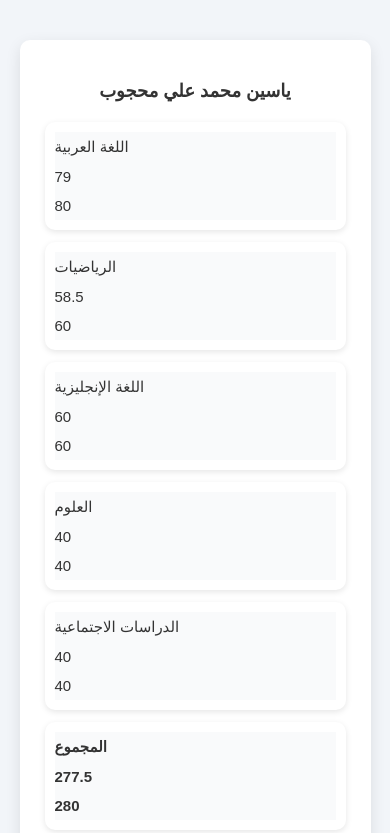
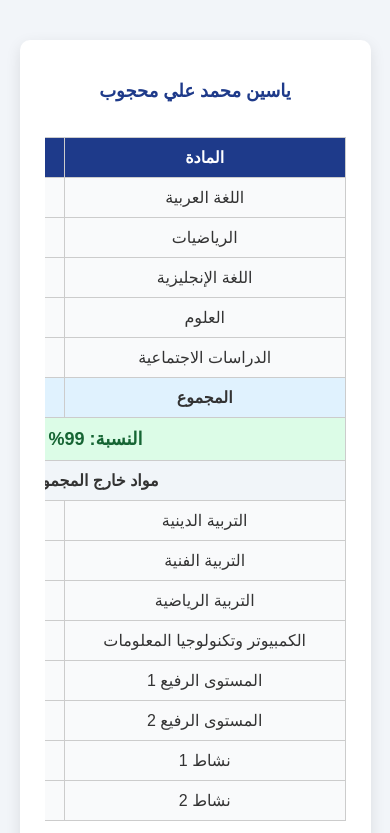
Before and after one commit to YassinWebsites/omar-bin-elkhattab5566, a plain HTML site: page students.html in a window 390 px wide. Shown: the top 833 px of the page. Drawn offline with Linux system fonts and the light colour scheme.

Commit message:
Update style.css

```diff
--- a/style.css
+++ b/style.css
@@ -1,3 +1,4 @@
+
 * {
   box-sizing: border-box;
   font-family: 'Cairo', Arial, sans-serif;
@@ -8,6 +9,7 @@ body {
   background: #f2f5f9;
   color: #333;
 }
+
 
 .header {
   background: #1e3a8a;
@@ -21,10 +23,11 @@ body {
   font-weight: bold;
 }
 
+
 .container {
   background: #fff;
   width: 90%;
-  max-width: 450px;
+  max-width: 600px;
   margin: 40px auto;
   padding: 25px;
   border-radius: 10px;
@@ -40,7 +43,9 @@ h1 {
 h2 {
   margin-bottom: 20px;
   font-size: 18px;
+  color: #1e3a8a;
 }
+
 
 input {
   width: 100%;
@@ -56,9 +61,10 @@ input:focus {
   border-color: #1e3a8a;
 }
 
+
 button {
   background: #1e3a8a;
-  color: white;
+  color: #fff;
   border: none;
   padding: 12px;
   width: 100%;
@@ -72,6 +78,7 @@ button:hover {
   background: #162f6a;
 }
 
+
 #msg {
   margin-top: 15px;
   color: red;
@@ -79,28 +86,15 @@ button:hover {
 }
 
 
-table {
+.table-wrapper {
   width: 100%;
-  border-collapse: collapse;
-  margin-top: 20px;
+  overflow-x: auto;
 }
 
-th, td {
-  border: 1px solid #ddd;
-  padding: 10px;
-}
-
-th {
-  background: #1e3a8a;
-  color: white;
-}
-
-td {
-  background: #f9fafb;
-}
 
 .result-table {
   width: 100%;
+  min-width: 520px;
   border-collapse: collapse;
   margin-top: 15px;
 }
@@ -117,7 +111,12 @@ td {
   color: #fff;
 }
 
-.total-row {
+.result-table td {
+  background: #f9fafb;
+}
+
+
+.total-row td {
   background: #e0f2fe;
   font-weight: bold;
 }
@@ -128,58 +127,6 @@ td {
   text-align: center;
 }
 
-.percentage {
-  margin-top: 15px;
-  font-weight: bold;
-  font-size: 18px;
-}
-
-@media (max-width: 768px) {
-
-  .result-table,
-  .result-table thead {
-    display: none;
-  }
-
-  .result-table,
-  .result-table tbody,
-  .result-table tr,
-  .result-table td {
-    display: block;
-    width: 100%;
-  }
-
-  .result-table tr {
-    background: #ffffff;
-    margin-bottom: 12px;
-    border-radius: 10px;
-    box-shadow: 0 2px 6px rgba(0,0,0,.1);
-    padding: 10px;
-  }
-
-  .result-table td {
-    border: none;
-    display: flex;
-    justify-content: space-between;
-    padding: 6px 0;
-    font-size: 15px;
-  }
-
-  .result-table td::before {
-    content: attr(data-label);
-    font-weight: bold;
-    color: #1e3a8a;
-  }
-
-  .section {
-    display: none;
-  }
-
-  .total-row {
-    background: #e0f2fe;
-  }
-}
-
 .percentage-row td {
   background: #dcfce7;
   color: #166534;
@@ -187,3 +134,10 @@ td {
   font-size: 18px;
   text-align: center;
 }
+
+
+@media (max-width: 768px) {
+  .result-table {
+    min-width: 500px;
+  }
+}
```
